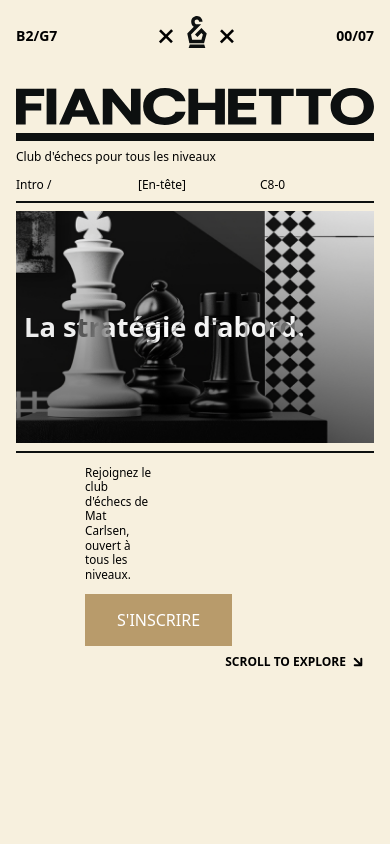
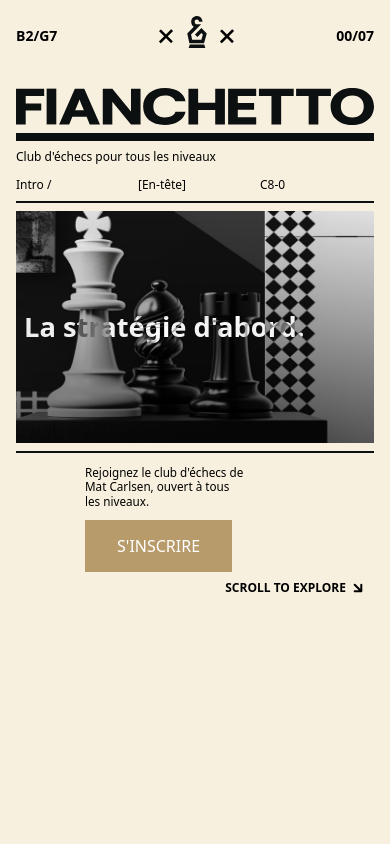
Before and after one commit to Cordelia013/chess-game, a React (Vite) app: page / in a window 390 px wide. Shown: the top 844 px of the page. Built offline with nearby package versions, Linux system fonts and the light colour scheme.

Commit message:
Updated Heros.tsx

```diff
--- a/src/pages/Heros.tsx
+++ b/src/pages/Heros.tsx
@@ -62,7 +62,7 @@ export default function Heros() {
           <Separate height="h-0.5" />
 
           <div className="grid grid-cols-12   gap-2 md:gap-4 mt-3 md:mt-6">
-            <div className=" col-span-6 col-start-3 col-end-6 sm:col-span-10 sm:col-start-2 md:col-span-12 md:col-start-5 text-left px-2 md:px-0">
+            <div className=" col-span-6 col-start-3  sm:col-span-10 sm:col-start-2 md:col-span-12 md:col-start-5 text-left px-2 md:px-0">
               <p className="text-[3vw] leading-tight mb-3 sm:mb-4 md:mb-6">
                 Rejoignez le club d'échecs de Mat Carlsen,{" "}
                 <br className="hidden md:block" />
```
